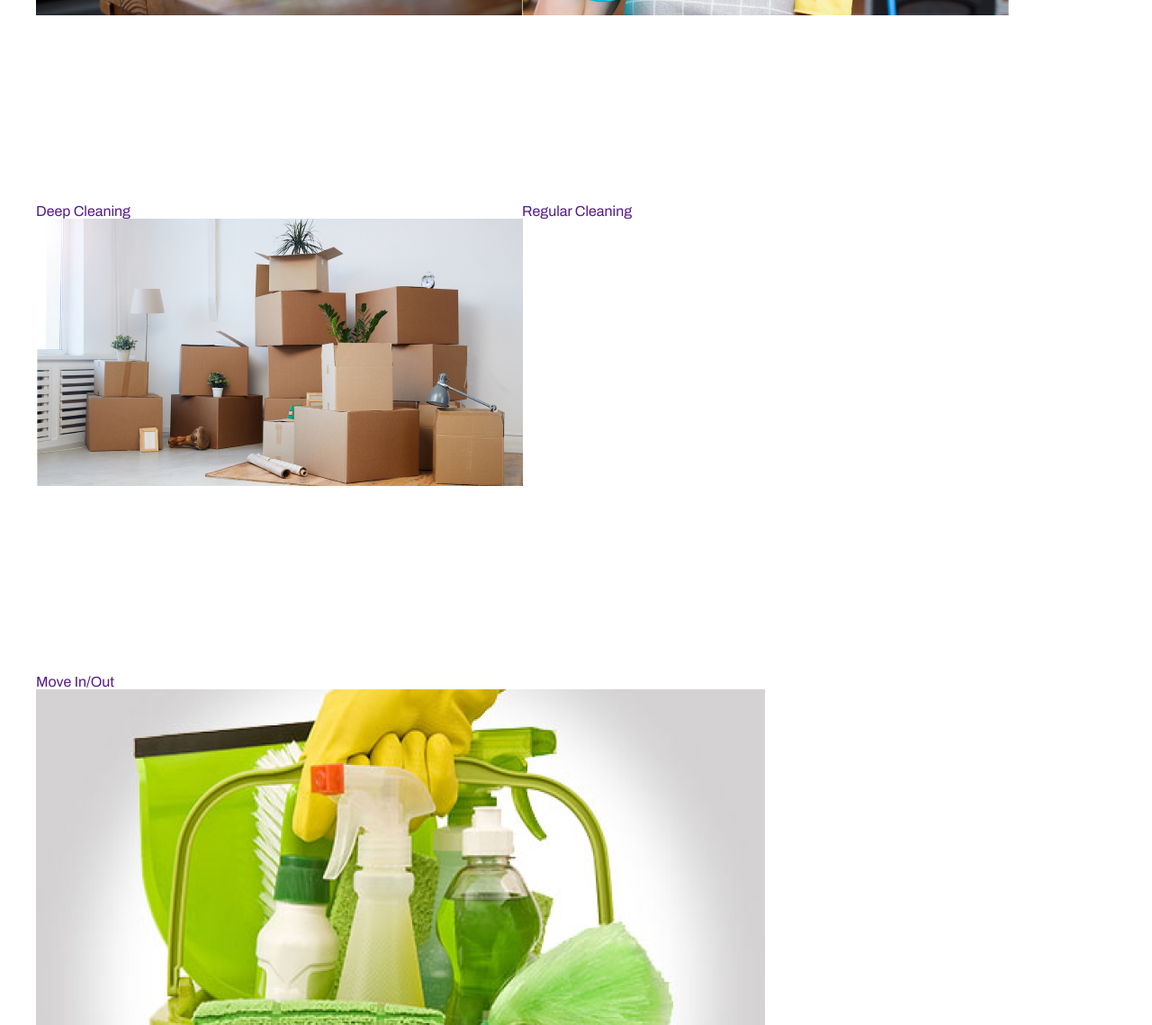
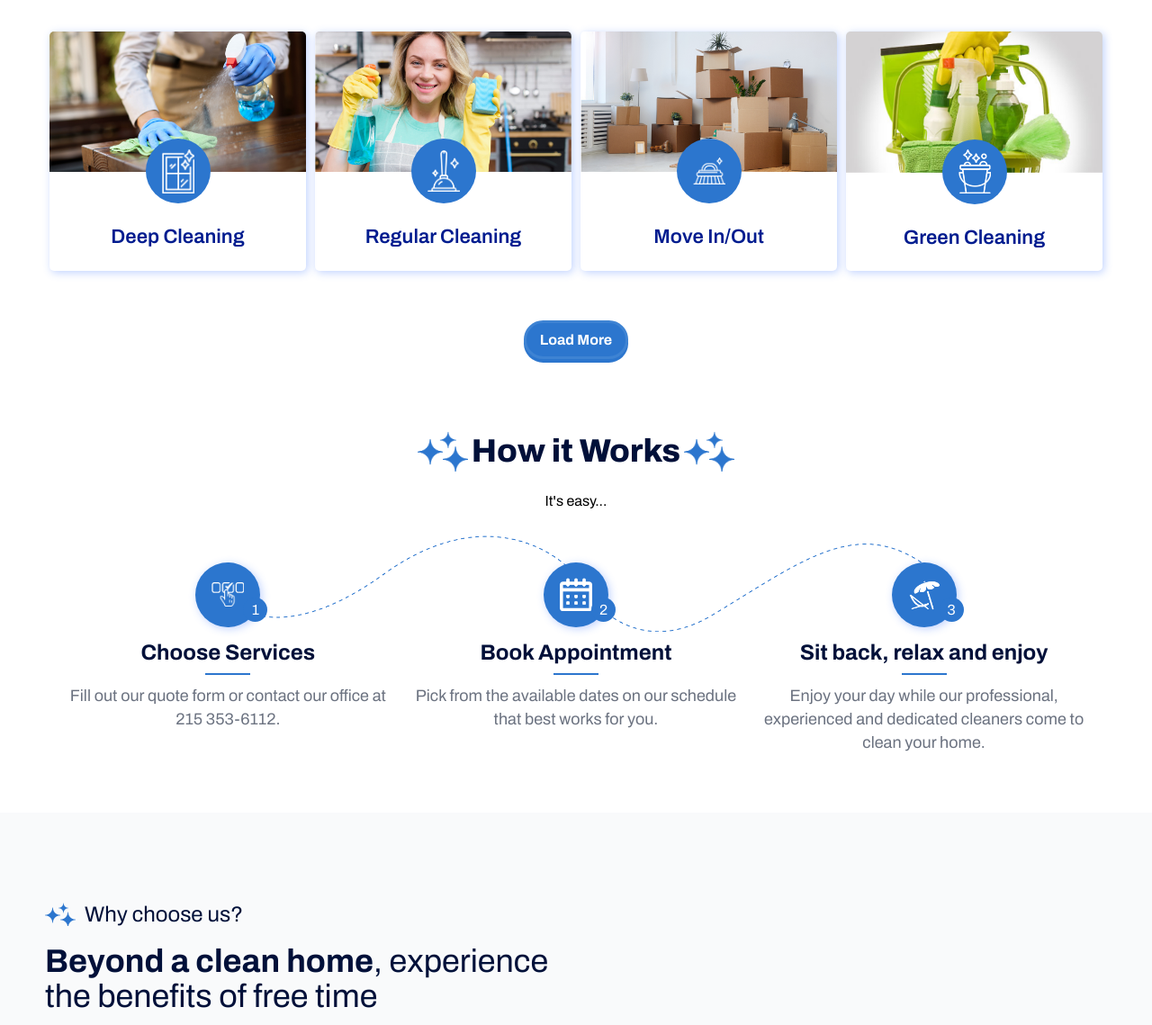
Before and after one commit to otavio-rb/dbcleaning, a plain HTML site: page index.html in a window 1280 px wide. Shown: the part 1661-2800 px from the top of the page at 90% size. Drawn offline with Linux system fonts and the light colour scheme.

Commit message:
atualizacoes

```diff
--- a/assets/css/style.css
+++ b/assets/css/style.css
@@ -9,6 +9,7 @@
     --color-gray: #F9FAFB;
     --color-gray2: #e5e7eb;
     --color-gray3: #B8B8B8;
+    --color-gray4: #6B7280;
 
     --color-white: #ffffff;
     --color-black: #000000;
@@ -23,6 +24,9 @@
 .d-flex{
     display: flex;
     flex-wrap: wrap;
+}
+.justify-center{
+    justify-content: center;
 }
 .f-100{
     flex-basis: 100%;
@@ -44,6 +48,9 @@
 }
 .f-75{
     flex-basis: 75%;
+}
+.w-100{
+    width: 100%;
 }
 .text-uppercase{
     text-transform: uppercase;
@@ -81,6 +88,12 @@
 .content-min{
     padding: 40px 10px;
 }
+.subtitle-section{
+    font-size: 20px;
+    font-weight: 400;
+    line-height: 30px;
+    color: var(--color-azul-escuro);
+}
 /* ======================== general style =============================== */
 .btn-default{
     border-radius: 40px;
@@ -90,6 +103,7 @@
     display: flex;
     align-items: center;
     width: auto;
+    cursor: pointer;
 }
 .btn-gray{
     color: var(--color-black)!important;
@@ -110,9 +124,89 @@
 .special-title{
     position: relative;
 }
+.content-default{
+    padding: 100px 10px;
+}
+.title-default{
+    font-size: 36px;
+    font-weight: 800;
+    line-height: 45px;
+    color: var(--color-azul-escuro);
+    margin-bottom: 24px;
+}
+.title-default-2{
+    font-size: 36px;
+    font-weight: 400;
+    line-height: 39px;
+    color: var(--color-azul-escuro);
+}
+.title-simple{
+    font-size: 24px;
+    font-weight: 400;
+    line-height: 26px;
+    color: var(--color-azul-escuro);
+    margin-bottom: 20px;
+}
+.special-title{
+    position: relative;
+    padding: 0 60px;
+    width: auto;
+    text-align: center;
+}
 .special-title::before{
+    content: "";
+    position: absolute;
+    top: 0;
+    left: 0;
+    background-image: url(../img/stars.png);
+    background-size: cover;
+    width: 56px;
+    height: 100%;
+}
+.special-title::after{
+    content: "";
+    position: absolute;
+    top: 0;
+    right: 0;
+    background-image: url(../img/stars.png);
+    background-size: cover;
+    width: 56px;
+    height: 100%;
+}
+.special-title-simple{
+    padding-left: 44px;
+    position: relative;
+}
+.special-title-simple::before{
+    content: "";
+    position: absolute;
+    top: 0;
+    left: 0;
+    background-image: url(../img/stars.png);
+    background-size: cover;
+    width: 34px;
+    height: 100%;
+}
+.p-0-40{
+    padding: 0 40px;
+}
+.m-20-0{
+    margin: 20px 0;
+}
+.text-default{
+    font-size: 20px;
+    font-weight: 400;
+    line-height: 30px;
+    color: var(--color-gray4);
+}
+.head_section{
+    padding-bottom: 50px;
+}
+.head_section p{
+    width: 100%;
+    text-align: center;
+}
 
-}
 
 header.header{
     position: relative;
@@ -224,6 +318,8 @@ nav.menu ul{
 
 .hero{
     position: relative;
+    height: 700px;
+    overflow: hidden;
 }
 .float_img_hero{
     position: absolute;
@@ -276,3 +372,164 @@ nav.menu ul{
     border: none;
     outline: none;
 }
+.img_temp_hero{
+    width: 100%;
+}
+
+.card{
+    width: calc(25% - 10px);
+    margin: 5px;
+    border-radius: 5px;
+    overflow: hidden;
+    box-shadow: 2px 2px 10px rgba(46, 105, 255, .3);
+}
+.info_card{
+    display: flex;
+    justify-content: center;
+    flex-direction: column;
+    padding-bottom: 24px;
+}
+.info_card .over_img_info_card{
+    width: 72px;
+    height: 72px;
+    border-radius: 50%;
+    background-color: var(--color-azul-destaque);
+    margin: auto;
+    display: flex;
+    align-items: center;
+    justify-content: center;
+    padding: 18px;
+    margin-top: -40px;
+    margin-bottom: 24px;
+}
+.info_card p{
+    text-align: center;
+    width: 100%;
+    font-size: 22px;
+    font-weight: 600;
+    line-height: 26px;
+    color: var(--color-azul);
+}
+.cards{
+    margin-bottom: 50px;
+}
+
+.cards_simple{
+    position: relative;
+    padding: 10px;
+    z-index: 1;
+}
+.float_img_cards_simple{
+    position: absolute;
+    width: calc(100% - 33%);
+    left: 16.5%;
+    top: -20px;
+    z-index: -1;
+}
+.over_img_card_simple{
+    width: 72px;
+    height: 72px;
+    border-radius: 50%;
+    background-color: var(--color-azul-destaque);
+    margin: auto;
+    display: flex;
+    align-items: center;
+    justify-content: center;
+    padding: 18px;
+    position: relative;
+    box-shadow: 2px 2px 10px rgba(46, 105, 255, .3);
+}
+.number_card_simple{
+    position: absolute;
+    bottom: 6px;
+    right: -8px;
+    width: 27px;
+    height: 27px;
+    border-radius: 50%;
+    display: flex;
+    align-items: center;
+    justify-content: center;
+    color: var(--color-white);
+    background-color: var(--color-azul-destaque);
+}
+.info_card_simple{
+    text-align: center;
+    padding: 15px 10px;
+}
+.info_card_simple h3{
+    font-size: 24px;
+    font-weight: 700;
+    line-height: 26px;
+    text-align: center;
+    color: var(--color-azul-escuro);
+}
+.info_card_simple hr{
+    width: 50px;
+    height: 2px;
+    border: none;
+    margin: 10px auto;
+    background-color: var(--color-azul-destaque);
+}
+.info_card_simple p{
+    color: var(--color-gray4);
+    font-size: 18px;
+    font-weight: 400;
+    line-height: 26px;
+}
+
+.card_hori{
+    background-color: var(--color-white);
+    box-shadow: 2px 2px 10px rgba(46, 105, 255, .3);
+    border-radius: 8px;
+    position: relative;
+    margin-bottom: 24px;
+    padding: 10px 20px 10px 0;
+    display: flex;
+}
+.cards_hori_left{
+    padding-right: 40px;
+    width: calc(64% / 2);
+}
+.img_center_card_hori{
+    width: 36%;
+}
+.cards_hori_right{
+    padding-left: 40px;
+    width: calc(64% / 2);
+}
+.img_card_hori{
+    position: relative;
+    width: 100px;
+}
+.over_img_card_hori{
+    width: 72px;
+    height: 72px;
+    border-radius: 50%;
+    background-color: var(--color-azul-destaque);
+    margin: auto;
+    display: flex;
+    align-items: center;
+    justify-content: center;
+    padding: 18px;
+    position: relative;
+    box-shadow: 2px 2px 10px rgba(46, 105, 255, .3);
+    position: absolute;
+    top: calc(50% - 72px / 2);
+    left: calc(-72px / 2);
+}
+.info_card_hori{
+    padding-left: 10px;
+}
+.info_card_hori h4{
+    font-size: 18px;
+    line-height: 26px;
+    font-weight: 700;
+    color: var(--color-azul-escuro);
+    margin-bottom: 10px;
+}
+.info_card_hori p{
+    font-size: 14px;
+    font-weight: 400;
+    line-height: 26px;
+    color: var(--color-gray4);
+}
--- a/assets/js/script.js
+++ b/assets/js/script.js
@@ -0,0 +1,5 @@
+document.addEventListener('DOMContentLoaded', () => {
+
+
+
+});
--- a/index.html
+++ b/index.html
@@ -89,7 +89,7 @@
     <main>
 
         <section class="hero">
-            <img src="assets/img/banner1.jpg" alt="">
+            <img class="img_temp_hero" src="assets/img/banner1.jpg" alt="">
 
             <img class="float_img_hero" src="assets/img/wave.png" alt="">
 
@@ -135,38 +135,43 @@
         </section>
 
         <section>
-            <div class="container d-flex content-min">
+            <div class="container d-flex content-default">
                 <div class="f-30">
                     <img src="assets/img/welcome.png" alt="">
                 </div>
 
-                <div class="f-70">
+                <div class="f-70 p-0-40">
+                    <div class="d-flex">
                         <h2 class="title-default special-title">Welcome</h2>
+                    </div>
 
                     <p class="text-default">
                         Hello! I’m Douglas, the Founder and Brunna the Co-Founder of DBC. We would like to personally thank you for your interest in our services, where exceptional cleanliness meets unparalleled dedication! Our company is a family operated business with more than 20 years of expertise. Our team of dedicated cleaning professionals is committed to delivering excellence in every service we offer. Explore our website to uncover a comprehensive range of services, from residential cleaning to top-tier commercial janitorial solutions. Dive deeper into our story through informative articles and glowing customer testimonials
                     </p>
 
-                    <a href="" class="btn-default bg-blue">Learn More</a>
+                    <div class="d-flex">
+                        <a href="" class="btn-default btn-blue m-20-0">Learn More</a>
+                    </div>
                 </div>
             </div>
         </section>
 
         <section>
-            <div class="container">
-                <div class="head_section">
-                    <h2 class="title-default special-title">Our Most Popular Services</h2>
-
+            <div class="container content-min">
+                <div class="head_section d-flex justify-center">
+                    <h2 class="title-default special-title w-100">Our Most Popular Services</h2>
                     <p>We provide the best services in the tri state area.</p>
                 </div>
 
-                <section class="d-flex">
+                <section class="d-flex cards">
                     <article class="card">
                         <a href="">
                             <img src="assets/img/card1.png" alt="">
 
                             <div class="info_card">
+                                <div class="over_img_info_card">
                                     <img src="assets/img/icon/window.png" alt="">
+                                </div>
 
                                 <p>Deep Cleaning</p>
                             </div>
@@ -178,8 +183,9 @@
                             <img src="assets/img/card2.png" alt="">
 
                             <div class="info_card">
-                                <img src="assets/img/icon/window.png" alt="">
-
+                                <div class="over_img_info_card">
+                                    <img src="assets/img/icon/unblocker.png" alt="">
+                                </div>
                                 <p>Regular Cleaning</p>
                             </div>
                         </a>
@@ -190,7 +196,9 @@
                             <img src="assets/img/card3.png" alt="">
 
                             <div class="info_card">
-                                <img src="assets/img/icon/window.png" alt="">
+                                <div class="over_img_info_card">
+                                    <img src="assets/img/icon/broom.png" alt="">
+                                </div>
 
                                 <p>Move In/Out</p>
                             </div>
@@ -202,7 +210,9 @@
                             <img src="assets/img/card4.png" alt="">
 
                             <div class="info_card">
-                                <img src="assets/img/icon/window.png" alt="">
+                                <div class="over_img_info_card">
+                                    <img src="assets/img/icon/bucket.png" alt="">
+                                </div>
 
                                 <p>Green Cleaning</p>
                             </div>
@@ -211,19 +221,19 @@
                 </section>
 
                 <div class="d-flex justify-center">
-                    <a href="" class="btn-default bg-blue"></a>
+                    <a href="" class="btn-default btn-blue">Load More</a>
                 </div>
             </div>
         </section>
 
         <section>
-            <div class="container">
-                <div class="head_section">
+            <div class="container content-min">
+                <div class="head_section d-flex justify-center">
                     <h2 class="title-default special-title">How it Works</h2>
                     <p>It's easy...</p>
                 </div>
 
-                <div class="d-flex">
+                <div class="d-flex cards_simple">
                     <div class="f-33">
                         <div class="card_simple">
                             <div class="head_card_simple">
@@ -283,20 +293,22 @@
                             </div>
                         </div>
                     </div>
+
+                    <img class="float_img_cards_simple" src="assets/img/line.png" alt="">
                 </div>
             </div>
         </section>
 
-        <section>
-            <div class="container">
-                <div class="head_section">
-                    <h3><img src="assets/img/stars.png" alt=""> Why choose us?</h3>
-                    <h2><strong>Beyond a clean home</strong>, experience the benefits of free time</h2>
+        <section class="bg-gray">
+            <div class="container content-default">
+                <div class="head_section d-flex">
+                    <h3 class="title-simple special-title-simple w-100">Why choose us?</h3>
+                    <h2 class="title-default-2 f-50"><strong>Beyond a clean home</strong>, experience the benefits of free time</h2>
                 </div>
 
                 <div class="d-flex">
-                    <div class="f-33">
-                        <section>
+                    <section class="cards_hori_left">
+
                         <article class="card_hori">
                             <div class="img_card_hori">
                                 <div class="over_img_card_hori">
@@ -340,12 +352,12 @@
                         </article>
 
                     </section>
-                    </div>
-                    <div class="f-33">
+
+                    <div class="img_center_card_hori">
                         <img src="assets/img/man.png" alt="">
                     </div>
-                    <div class="f-33">
-                        <section>
+
+                    <section class="cards_hori_right">
 
                         <article class="card_hori">
                             <div class="img_card_hori">
@@ -390,7 +402,6 @@
                         </article>
 
                     </section>
-                    </div>
                 </div>
 
                 <div class="d-flex">
```
Also changed, not shown: 1 other file. Lines whose indentation alone changed are shown as unchanged.
